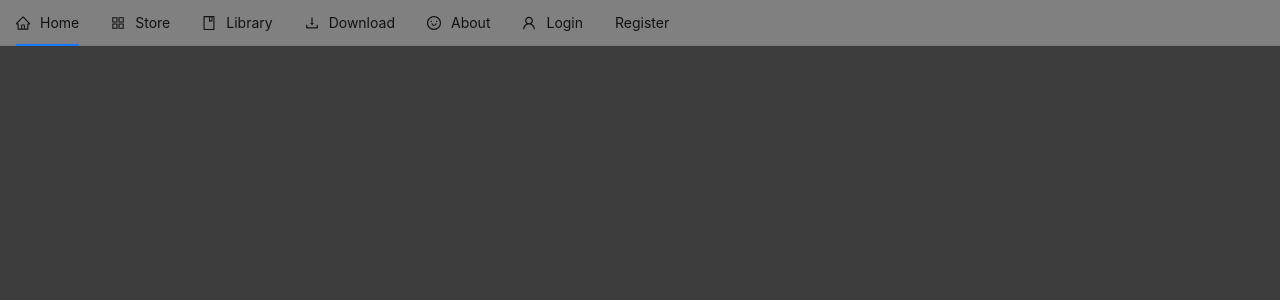
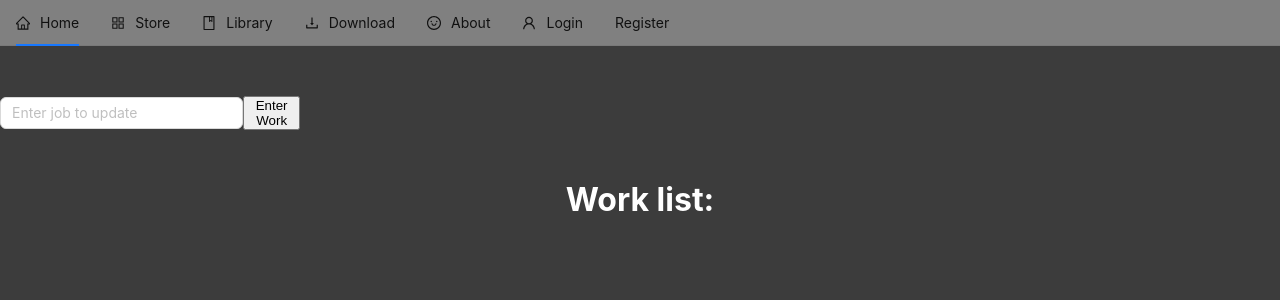
Before and after one commit to Hien22012008/SPCK-JSI02, a React (Create React App) app: page /checkpoint in a window 1280 px wide. Shown: the top 300 px of the page. Built offline with nearby package versions, Linux system fonts and the light colour scheme; no server answers.

Commit message:
Checkpoint

```diff
--- a/src/App.js
+++ b/src/App.js
@@ -18,6 +18,7 @@ import { Button, Radio, Form, Input, message, Col, notification } from 'antd';
 import User from './Component/User/User';
 import About from './Component/About';
 import Detail from './Component/Detail/Detail';
+import Checkpoint2 from './Component/Checkpoint2/Checkpoint2';
 
 function App() {
   const [user, setUser] = useState({
@@ -79,8 +80,9 @@ function App() {
         <Route path='/information-user' exact component={() => <User notificationLogin={notificationLogin} />}></Route>
         <Route path='/about' exact component={() => <About notificationLogin={notificationLogin} />}></Route>
         <Route path='/game/:id' exact component={(match) =>  <Detail match={match} />}  ></Route>
+        <Route path='/checkpoint' exact component={() =>  <Checkpoint2 />}></Route>
+
       </div>
-
     </Router>
   );
 }
--- /dev/null
+++ b/src/Component/Checkpoint2/Checkpoint2.js
@@ -0,0 +1,26 @@
+import React from 'react';
+import { Input } from 'antd';
+import { UserOutlined } from '@ant-design/icons';
+import { useState } from 'react'
+
+const Checkpoint2 = () => {
+    const handleValue = () => {
+       setValue(value);
+    }
+    const [value, setValue] = useState('')
+    return (
+        <div>
+            <div style={{ display: 'flex', justifyContent: 'space-around', alignItems: 'center', padding: '50px 0', width: '300px'}}>
+                    <Input placeholder="Enter job to update" onChange={(e) => setValue(e.target.value)}/>
+                <button onClick={() => handleValue()}> Enter Work </button>
+            </div>
+            <div>
+                <h1>Work list:</h1>
+
+            </div>
+            <h1>{value}</h1>
+        </div>
+    );
+};
+
+export default Checkpoint2;
--- a/src/Component/Detail/Detail.js
+++ b/src/Component/Detail/Detail.js
@@ -1,19 +1,7 @@
 import React from 'react';
 import { Carousel } from 'antd';
 import { useState, useEffect } from 'react'
-
-
-const contentStyle = {
-  height: '360px',
-  color: '#fff',
-  lineHeight: '160px',
-  textAlign: 'center',
-  background: '#364d79',
-};
-
-const ContainerStyle = {
-  width: '560px',
-};
+import '../../Css/DetailCss.css'
 
 const Detail = ({ match }) => {
 
@@ -45,19 +33,21 @@ const Detail = ({ match }) => {
 
 
   return (
-    <div style={ContainerStyle}>
-        <Carousel autoplay>
+    <div>
+      <div class='slide'>
+      <Carousel autoplay>
           {
             data?.screenshots?.map((item) => {
               console.log("🚀 ~ file: Detail.js:52 ~ data?.screenshot?.map ~ data:", data)
               return (
-                <div style={{ width: '100%' }}>
+                <div>
                   <img src= {item?.image} />
                 </div>
               )
             })
           }
         </Carousel>
+      </div>
         {data?.short_description}
 
     </div>
--- a/src/Component/Store/Store.js
+++ b/src/Component/Store/Store.js
@@ -34,8 +34,8 @@ const Store = () => {
     try {
       const response = await fetch(url, options);
       const result = await response.json();
-      setData(result.slice(10, 30))
-      console.log(result.slice(10, 30));
+      setData(result.slice(0, 40))
+      console.log(result.slice(0, 40));
     } catch (error) {
       console.error(error);
     }
```
Also changed, not shown: src/Css/DetailCss.css (added).
